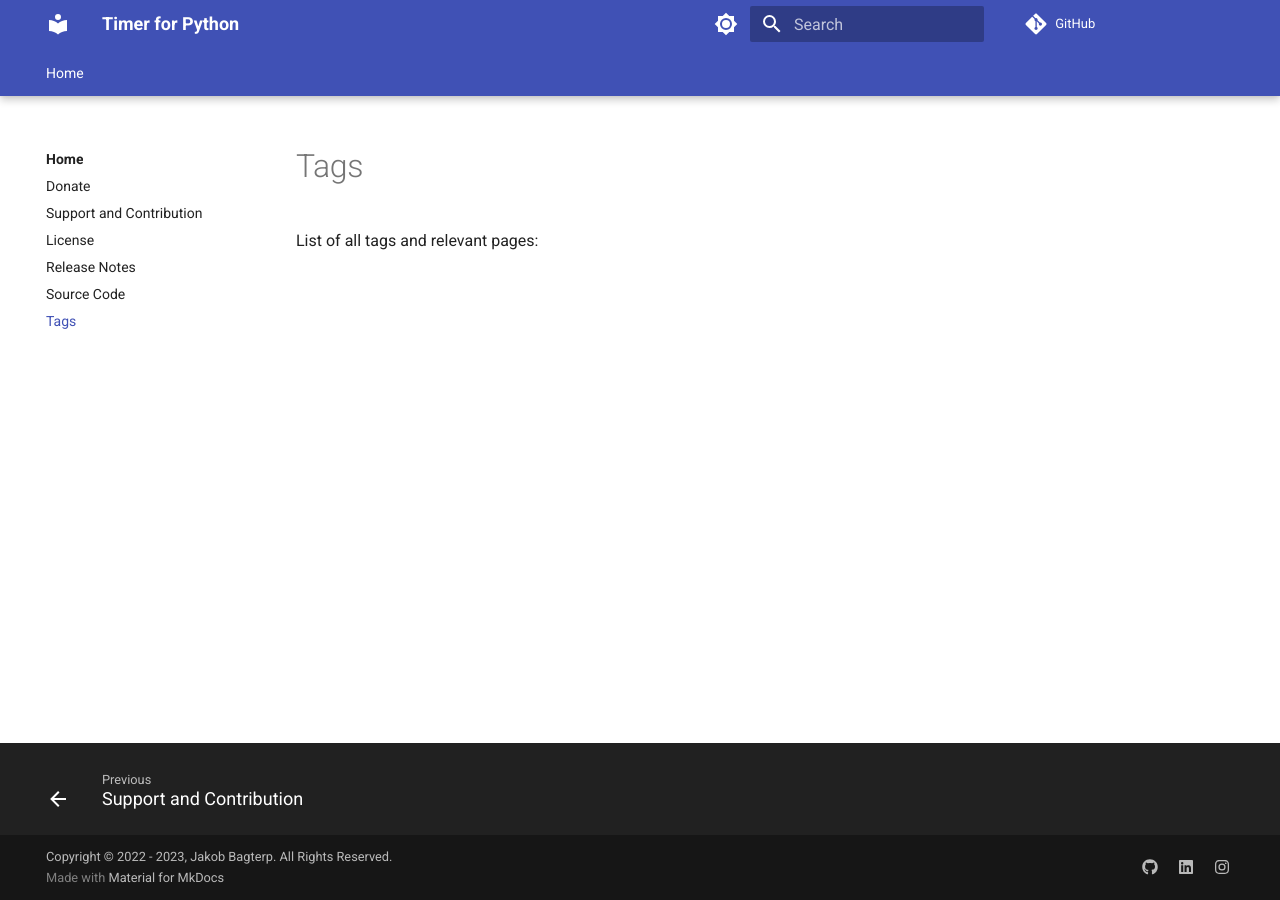
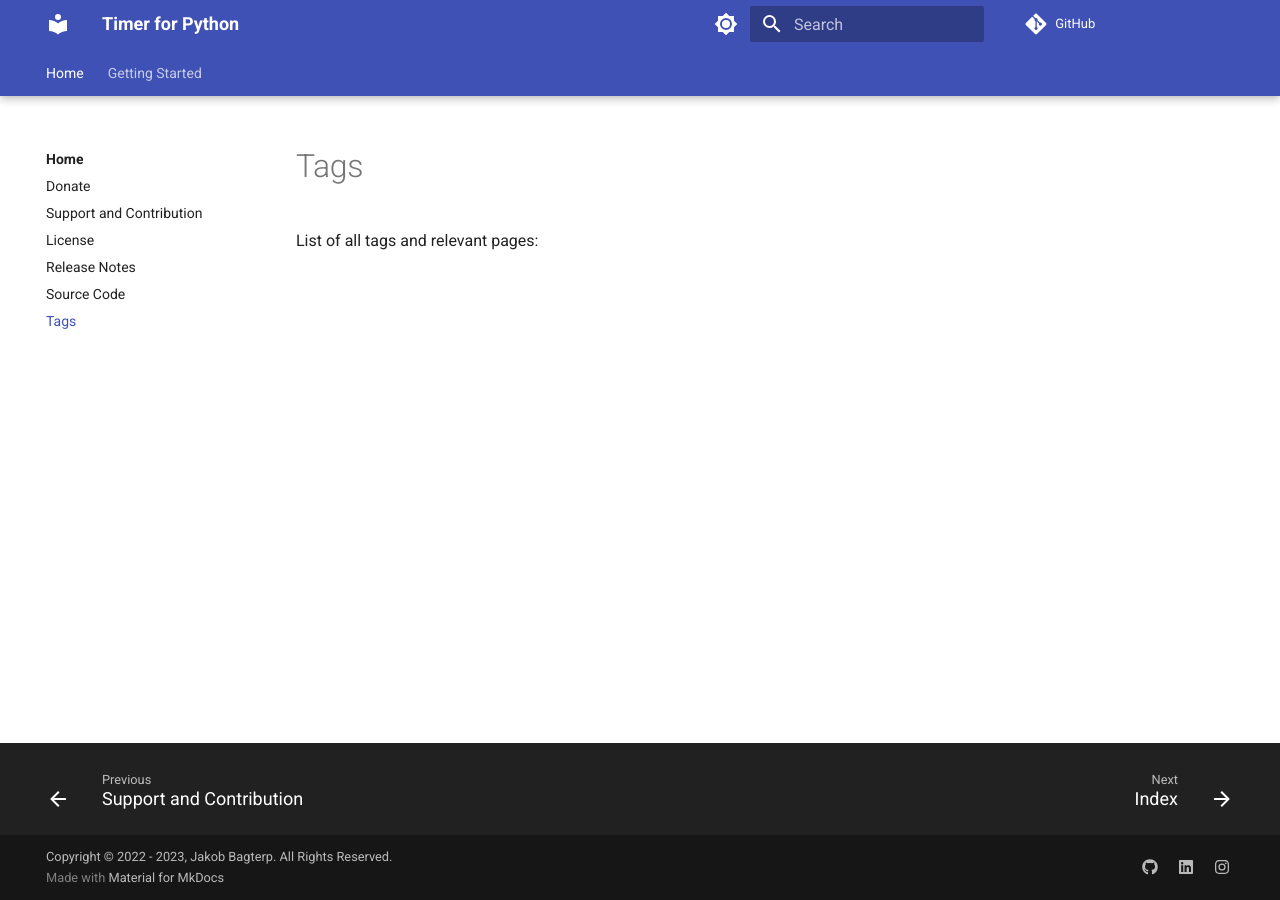
Before and after one commit to jakob-bagterp/timer-for-python, an MkDocs documentation site: the page built from docs/tags.md, in a window 1280 px wide. Built offline with MkDocs 1.6.1 and Material for MkDocs 9.7.7, drawn with Linux system fonts in a browser that asks for light colours; comment, search, counter and statistics services are not loaded; the version menu is left out; some of the changed lines change nothing that is shown.

Commit message:
WIP: Add getting started section and placeholder pages.

```diff
--- a/mkdocs.yml
+++ b/mkdocs.yml
@@ -14,6 +14,10 @@ nav:
     - Release Notes: https://github.com/jakob-bagterp/timer-for-python/releases
     - Source Code: https://github.com/jakob-bagterp/timer-for-python
     - Tags: tags.md
+  - Getting Started:
+    - getting-started/index.md
+    - Installation: getting-started/installation.md
+    - First Script: getting-started/first-script.md
 
 theme:
   name: material
```
Also changed, not shown: docs/getting-started/first-script.md (added), docs/getting-started/index.md (added), docs/getting-started/installation.md (added).
